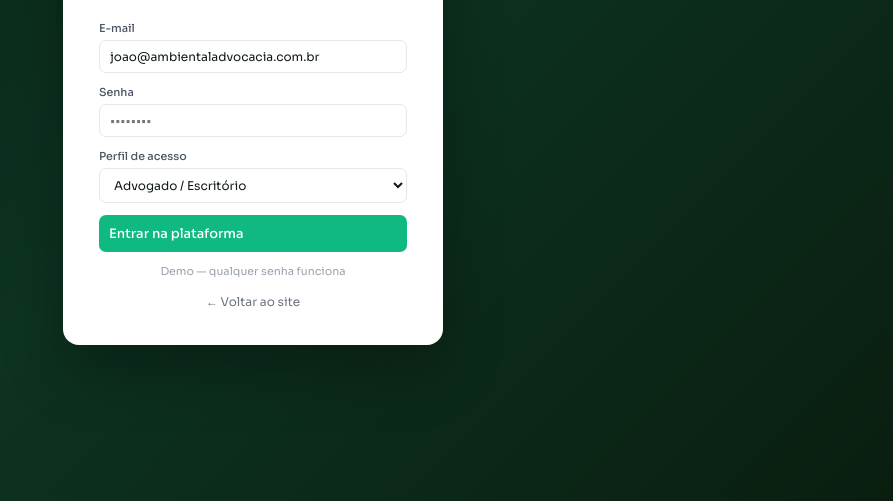
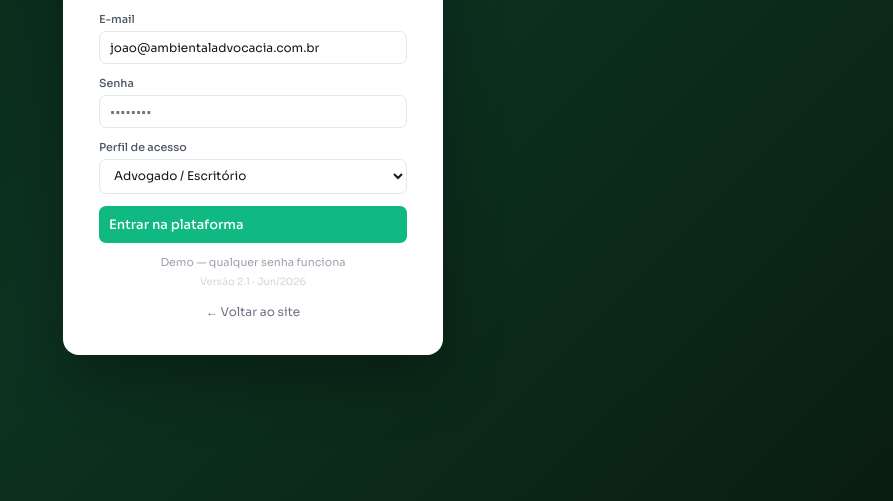
Before and after one commit to Deicesilva/ecocompliance-plataforma, a website: page app.html in a window 1280 px wide. Shown: the part 299-800 px from the top of the page, without its empty margins (387-1280 px from the left). Drawn offline with nearby package versions, Linux system fonts and the light colour scheme.

Commit message:
Atualiza EcoCompliance v2 - landing conectada, plataforma demo, vercel.json

```diff
--- a/app.html
+++ b/app.html
@@ -944,6 +944,7 @@ function Login({onLogin,trial}){
       ),
       h('button',{className:'btn btn-primary',style:{width:'100%',padding:'10px',fontSize:13},onClick:handleLogin},trial?'Começar trial gratuito →':'Entrar na plataforma'),
       h('div',{style:{textAlign:'center',marginTop:12,fontSize:11,color:'#9ca3af'}},'Demo — qualquer senha funciona'),
+      h('div',{style:{textAlign:'center',marginTop:6,fontSize:10,color:'#d1d5db'}},'Versão 2.1 · Jun/2026'),
       h('a',{href:'index.html',className:'login-back'},'← Voltar ao site')
     )
   );
```
Also changed, not shown: vercel.json.
